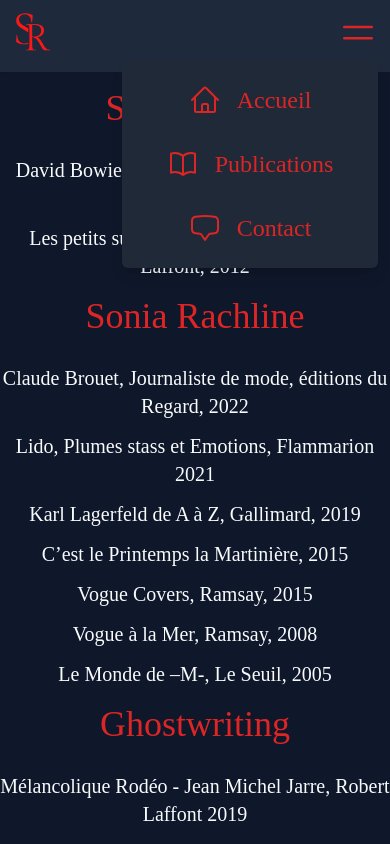
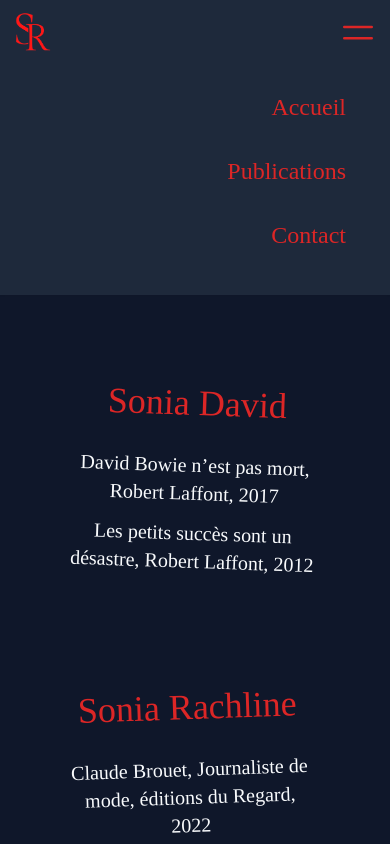
Before and after one commit to mrnguyencoder/sonia-rachline.fr, a React (Create React App) app: page /publications in a window 390 px wide. Both pictures are taken after a click on the button 358 px from the left and 32 px from the top of the page. Shown: the top 844 px of the page. Built offline with nearby package versions, Linux system fonts and the light colour scheme.

Commit message:
responsive

```diff
--- a/src/componants/Home.jsx
+++ b/src/componants/Home.jsx
@@ -5,12 +5,12 @@
   return (
     <section className="flex flex-col justify-between items-center space-y-8 lg:space-y-20 p-10 md:p-20 lg:p-32">
       <div className="-rotate-3 px-10 pt-16 md:pt-0 ">
-        <h1 className="text-4xl text-red-600 md:hover:animate-ping">Sonia Rachline</h1>
+        <h1 className="text-4xl text-red-600 hover:animate-ping">Sonia Rachline</h1>
         <h3 className="text-2xl text-red-800">Rédactrice Journaliste</h3>
         <p className="text-xl text-slate-100 max-w-4xl pt-5">Sonia Rachline est l'auteure de deux romans Les Petits Succès sont un désastre et David Bowie n'est pas mort (Robert Laffont, 2012 et 2017).</p>
       </div>
       <div className="-rotate-3 px-10 ">
-        <h2 className="text-4xl text-red-600 md:hover:animate-ping">Sonia David</h2>
+        <h2 className="text-4xl text-red-600 hover:animate-ping">Sonia David</h2>
         <h3 className="text-2xl text-red-800">Écrivain</h3>
         <p className="text-xl text-slate-100 max-w-4xl pt-5">Sonia David, de son vrai nom, Sonia Rachline, est rédactrice journaliste, notamment pour 'Vogue' depuis 25 ans</p>
       </div>
--- a/src/componants/NavBar.jsx
+++ b/src/componants/NavBar.jsx
@@ -2,22 +2,26 @@
 import Logo from '../assets/textsonia.png';
 import { Menu } from '@headlessui/react';
 import { Link } from 'react-router-dom';
-import { Bars2Icon, BookOpenIcon, ChatBubbleBottomCenterIcon, HomeIcon } from '@heroicons/react/24/outline';
+import { BackspaceIcon, Bars2Icon, BookOpenIcon, ChatBubbleBottomCenterIcon, HomeIcon } from '@heroicons/react/24/outline';
 
 function NavBar() {
-
+    const links = [
+        { to: '/', label: 'Accueil', icon: 'Home' },
+        { to: '/publications', label: 'Publications', icon: 'BookOpen' },
+        { to: '/contact', label: 'Contact', icon: 'ChatBubbleBottomCenter' },
+      ]
   return (
     <nav className='flex justify-between p-3 shadow-sm bg-slate-800 text-red-600'>
         <Link to="/" className="">
             <img className='h-10 hover:animate-pulse' src={Logo} alt="Sonia Rachline" />
         </Link>
         <div className="hidden md:flex items-center text-xl space-x-5 text-red-600 pr-4">
-            <Link to="/" className="hover:text-red-500" >Accueil</Link>
-            <Link to="/publications" className="hover:text-green-600" >Publications</Link>
-            <Link to="/contact" className="hover:text-green-600" >Contact</Link>
+            <Link to="/" className="hover:animate-pulse" >Accueil</Link>
+            <Link to="/publications" className="hover:animate-pulse" >Publications</Link>
+            <Link to="/contact" className="hover:animate-pulse" >Contact</Link>
         </div>
 {/* Menu mobile */}
-        <div className="md:hidden text-3xl flex justify-center items-center text-right">
+        {/* <div className="md:hidden text-3xl flex justify-center items-center text-right">
             <Menu as="div" className="relative inline-block" >
                 <Menu.Button className="">
                     <Bars2Icon className='h-10'/>
@@ -61,7 +65,31 @@
                     </div>
                 </Menu.Items>
             </Menu>
-        </div>
+        </div> */}
+        <Menu as="div" className="md:hidden text-right">
+            <Menu.Button>
+                <Bars2Icon className='h-10 hover:animate-pulse'/>
+            </Menu.Button>
+            <Menu.Items className="flex flex-col text-2xl space-y-8 p-8">
+                {links.map((link) => (
+                /* Use the `active` state to conditionally style the active item. */
+                <Menu.Item key={link.to}>
+                    {({ active }) => (
+                    <Link
+                        to={link.to}
+                        className={`${
+                        active && 'rounded-xl bg-gray-700 px-4 py-2 transition ease-in-out duration-500 hover:animate-pulse'
+                        }`}
+                    >
+
+                        {link.label}
+                    </Link>
+                    )}
+                </Menu.Item>
+                ))}
+            </Menu.Items>
+        </Menu>
+
 
     </nav>
   )
--- a/src/componants/Publications.jsx
+++ b/src/componants/Publications.jsx
@@ -1,129 +1,18 @@
 import React from 'react';
-import book1 from '../assets/book1.jpeg';
-// import book2 from '../assets/book2.webp';
-// import book3 from '../assets/book3.webp';
-// import book6 from '../assets/book6.webp';
-// import book7 from '../assets/book7.jpg';
+
 
 
 function Publications() {
-    // const livreItems = [
-    //     {
-    //       name: 'Claude Brouet Journaliste de mode',
-    //       title: `Claude Brouet a consacré sa vie à la mode. Et la mode, elle, l'a depuis longtemps consacrée " grande Dame ", voire " papesse " de la profession. son parcours l'a conduite des salons Haute-Couture où travaillait sa mère, a directrice du style d'Hermès, puis à la direction mode des deux plus grands magazines féminins de l'après-guerre, et Marie-Claire.`,
-    //       date: 'Sep 22, 2022',
-    //       image: book1,
-    //       detail: 'https://www.amazon.com/Claude-Brouet-Journaliste-Sonia-Rachline/dp/2841054160/ref=sr_1_1?qid=1672353546&refinements=p_27%3ASonia+Rachline&s=books&sr=1-1',
-    //       buy: 'https://www.amazon.com/Claude-Brouet-Journaliste-Sonia-Rachline/dp/2841054160/ref=sr_1_1?qid=1672353546&refinements=p_27%3ASonia+Rachline&s=books&sr=1-1',
-    //     },
-    //     {
-    //       name: `David Bowie n'est pas mort`,
-    //       title: `"Ma mère est morte. Mon père est mort. David Bowie est mort. Ce ne sont pas uniquement de mauvaises nouvelles."
-    //       À un an d'intervalle, Anne, Hélène et Émilie perdent leur mère, puis leur père. Entre les deux, David Bowie lui aussi disparaît. Dans l'enfance d'Hélène, la "sœur du milieu", le chanteur a eu une importance toute particulière, dont le souvenir soudain ressurgit...`,
-    //       date: 'November 9, 2017',
-    //       image: book7,
-    //       detail: 'https://www.amazon.com/David-Bowie-nest-pas-mort/dp/B0776XBRCJ/ref=sr_1_2?crid=HECIA20KERV&keywords=sonia+david&qid=1672377998&s=books&sprefix=sonia+david%2Cstripbooks%2C103&sr=1-2',
-    //       buy: 'https://www.amazon.com/David-Bowie-nest-pas-mort/dp/B0776XBRCJ/ref=sr_1_2?crid=HECIA20KERV&keywords=sonia+david&qid=1672377998&s=books&sprefix=sonia+david%2Cstripbooks%2C103&sr=1-2',
-    //     },
-    //     {
-    //       name: 'Lido: Feathers, Jewels, and Thrills',
-    //       title: `Jeremy Bauchet is back with Bluebells Forever Podcast to share about the release of the Book "LIDO: Feathers, Jewels, and Thrills" for the 75th anniversary of the Lido de Paris. The Lido has reopened with Jeremy promoted to Assistant Ballet Master alongside Jane Sansby. Jeremy is a wealth of knowledge of the Lido, Miss Bluebell, Donn Arden and Pierre Rambert. Congratulations Jeremy on your new adventures.`,
-    //       date: 'Oct 15, 2021',
-    //       image: book2,
-    //       detail: 'https://www.amazon.com/Claude-Brouet-Journaliste-Sonia-Rachline/dp/2841054160/ref=sr_1_1?qid=1672353546&refinements=p_27%3ASonia+Rachline&s=books&sr=1-1',
-    //       buy: 'https://www.amazon.com/Lido-Feathers-Thrills-Sonia-Rachline/dp/2080255193/ref=sr_1_3?qid=1672353546&refinements=p_27%3ASonia+Rachline&s=books&sr=1-3',
-    //     },
-    //     {
-    //       name: 'Karl Lagerfeld de A à Z',
-    //       title: `C comme Chanel, E comme éventail, P comme publicité, Y comme Yves Saint Laurent... Sous la forme ludique d'un abécédaire, cet ouvrage brosse le portrait du créateur de génie qu'était Karl Lagerfeld. Virtuose de l'allure et du vêtement, maître des métamorphoses, il a inspiré toute une génération de couturiers. Véritable esthète, il fut aussi photographe, éditeur, collectionneur d'art et a marqué son époque par sa singularité, sa force de travail et son franc-parler incomparables...`,
-    //       date: 'Sep 26, 2019',
-    //       image: book3,
-    //       detail: 'https://www.babelio.com/livres/David-Karl-Lagerfeld-de-A-a-Z/1167627',
-    //       buy: 'https://www.amazon.com/Karl-Lagerfeld-%C3%A0-Z/dp/2742460721/ref=sr_1_6?qid=1672353546&refinements=p_27%3ASonia+Rachline&s=books&sr=1-6',
-    //     },
-    //     {
-    //       name: 'Vogue à la Mer',
-    //       title: `A l'occasion du 4ème festival international de la photographie de mer organisé à Vannes du 18 avril au 18 mai 2008, Vogue plonge dans ses archives pour donner à voir les clichés des plus grands photographes de mode inspirés par le bord de mer pour le magazine : George Hoyningen-Huene, Peter Lindbergh, Henry Clarke,
-    //       Helmut Newton, Bob Richardson, Franco Rubartelli, David Sims, Guy Bourdin, Mario Testino, Mario Sorrenti, Ines van Lamsweerde & Vinoodh Matadin...`,
-    //       date: '10 avril 2008',
-    //       image: book6,
-    //       detail: 'https://www.amazon.com/Vogue-%C3%83-Mer-COLLECTIF/dp/2841149412',
-    //       buy: 'https://www.amazon.fr/Vogue-%C3%A0-Mer-Collectif/dp/2841149412',
-    //     },
 
-    //   ];
   return (
-    // <section id="Publications" className=''>
-    //     <div className="my-16 text-center">
-    //         <p className="text-4xl lg:text-6xl inline bg-gradient-to-r from-blue-700 via-slate-50 to-red-600 bg-clip-text font-display tracking-wider text-transparent">Les Publications</p>
-    //     </div>
-    //     <div className="grid grid-cols-1 md:grid-cols-2 lg:grid-cols-4 bg-cyan-600 border-y-2 text-slate-100">
-    //       <div className="border p-4 rounded-md m-2 hover:bg-cyan-700 space-y-2 ">
-    //         <h2 className="text-lg text-center text-blue-800">ROMANS - PSEUDONYME SONIA DAVID</h2>
-    //         <p className="">1, L’invention de la Vérité (écriture en cours - Lauréate d’une bourse du CNL)</p>
-    //         <p className="">2, David Bowie n’est pas mort, Robert Laffont, 2017</p>
-    //         <p className="">3, Les petits succès sont un désastre, Robert Laffont, 2012</p>
-    //       </div>
-    //       <div className="border p-4 rounded-md m-2 hover:bg-cyan-700 space-y-2 ">
-    //         <h2 className="text-lg text-center text-blue-800">GHOSTWRITING</h2>
-    //         <p className="">1,Mélancolique Rodéo - Jean Michel Jarre, Robert Laffont 2019</p>
-    //       </div>
-    //       <div className="border p-4 rounded-md m-2 hover:bg-cyan-700 space-y-2 ">
-    //         <h2 className="text-lg text-center text-blue-800">DIVERS</h2>
-    //         <p className="">1, Claude Brouet, Journaliste de mode, éditions du Regard, 2022</p>
-    //         <p className="">2, Lido, Plumes stass et Emotions, Flammarion 2021</p>
-    //         <p className="">3, Karl Lagerfeld de A à Z, Gallimard, 2019</p>
-    //         <p className="">4, C’est le Printemps la Martinière, 2015</p>
-    //         <p className="">5, Vogue Covers, Ramsay, 2015</p>
-    //         <p className="">6, Vogue à la Mer, Ramsay, 2008</p>
-    //         <p className="">7, Le Monde de –M-, Le Seuil, 2005</p>
-    //       </div>
-    //       <div className="border p-4 rounded-md m-2 hover:bg-cyan-700 space-y-2 ">
-    //         <h2 className="text-lg text-center text-blue-800">COLLABORATIONS</h2>
-    //         <p className="">1, Marithé+François Girbaud, La Martinière, 2012</p>
-    //         <p className="">2, Maison Martin Margiela, éditions Rizzoli, 2009</p>
-    //         <p className="">3, Vingt ans de système de mode, éditions IFM-Regard? 2008</p>
-    //       </div>
-    //     </div>
-    //     {/* <ul className="grid gap-6 md:gap-10 lg:gap-20  md:grid-cols-2 lg:grid-cols-3 md:p-6">
-    //     {livreItems.map((item) => (
-    //         <li key={item.name} className="text-slate-50">
-    //             <div className="flex shadow-lg border rounded-lg bg-slate-700 hover:bg-slate-800">
-    //                 <div className="p-8 space-y-3">
-    //                     <p className="text-3xl">{item.name}</p>
-    //                     <p className="text-zinc-300 italic text-right">{item.date}</p>
-    //                     <p className="">{item.title}</p>
-    //                     <div className="flex justify-around pt-5">
-    //                         <a href={item.detail}
-    //                             rel='noreferrer' target="_blank"
-    //                             className="bg-teal-600 rounded-full">
-    //                         <p className="text-slate-50 px-6 py-2 ">Plus Info</p>
-    //                         </a>
-    //                         <a href={item.buy}
-    //                             rel='noreferrer' target="_blank"
-    //                             className="bg-[#ff9900] rounded-full ring-1 ring-slate-50 animate-pulse">
-    //                         <p className="text-slate-50  px-6 py-2 ">Acheter</p>
-    //                         </a>
-    //                     </div>
-    //                 </div>
-    //                 <div className="mt-8 mr-2">
-    //                     <img src={item.image} alt="" className='rounded-lg' />
-    //                 </div>
-    //             </div>
-
-    //         </li>
-
-    //     ))}
-    //     </ul> */}
-    // </section>
     <section className="">
-      <div className="grid grid-cols-1 md:grid-cols-2 text-xl text-center text-slate-50">
-        <div className="space-y-3">
+      <div className="grid grid-cols-1 gap-8 md:grid-cols-2 text-xl text-center text-slate-50 p-10 md:p-20 lg:p-30">
+        <div className="space-y-3 rotate-2 p-8">
           <h2 className="text-red-600 text-4xl py-4">Sonia David</h2>
           <p className="">David Bowie n’est pas mort, Robert Laffont, 2017</p>
           <p className="">Les petits succès sont un désastre, Robert Laffont, 2012</p>
         </div>
-        <div className="space-y-3">
+        <div className="space-y-3 -rotate-2 p-8">
           <h2 className="text-red-600 text-4xl py-4">Sonia Rachline</h2>
           <p className="">Claude Brouet, Journaliste de mode, éditions du Regard, 2022</p>
           <p className="">Lido, Plumes stass et Emotions, Flammarion 2021</p>
@@ -133,11 +22,11 @@
           <p className="">Vogue à la Mer, Ramsay, 2008</p>
           <p className="">Le Monde de –M-, Le Seuil, 2005</p>
         </div>
-        <div className="space-y-3">
+        <div className="space-y-3 rotate-2 p-8">
           <h2 className="text-red-600 text-4xl py-4">Ghostwriting</h2>
           <p className="">Mélancolique Rodéo - Jean Michel Jarre, Robert Laffont 2019</p>
         </div>
-        <div className="space-y-3">
+        <div className="space-y-3 -rotate-2 p-8">
           <h2 className="text-red-600 text-4xl py-4">Collaborations</h2>
           <p className="">What Is Left Unspoken, Love, DelMonico Books & High Museum of Art, 2022</p>
           <p className="">Marithé+François Girbaud, La Martinière, 2012</p>
```
